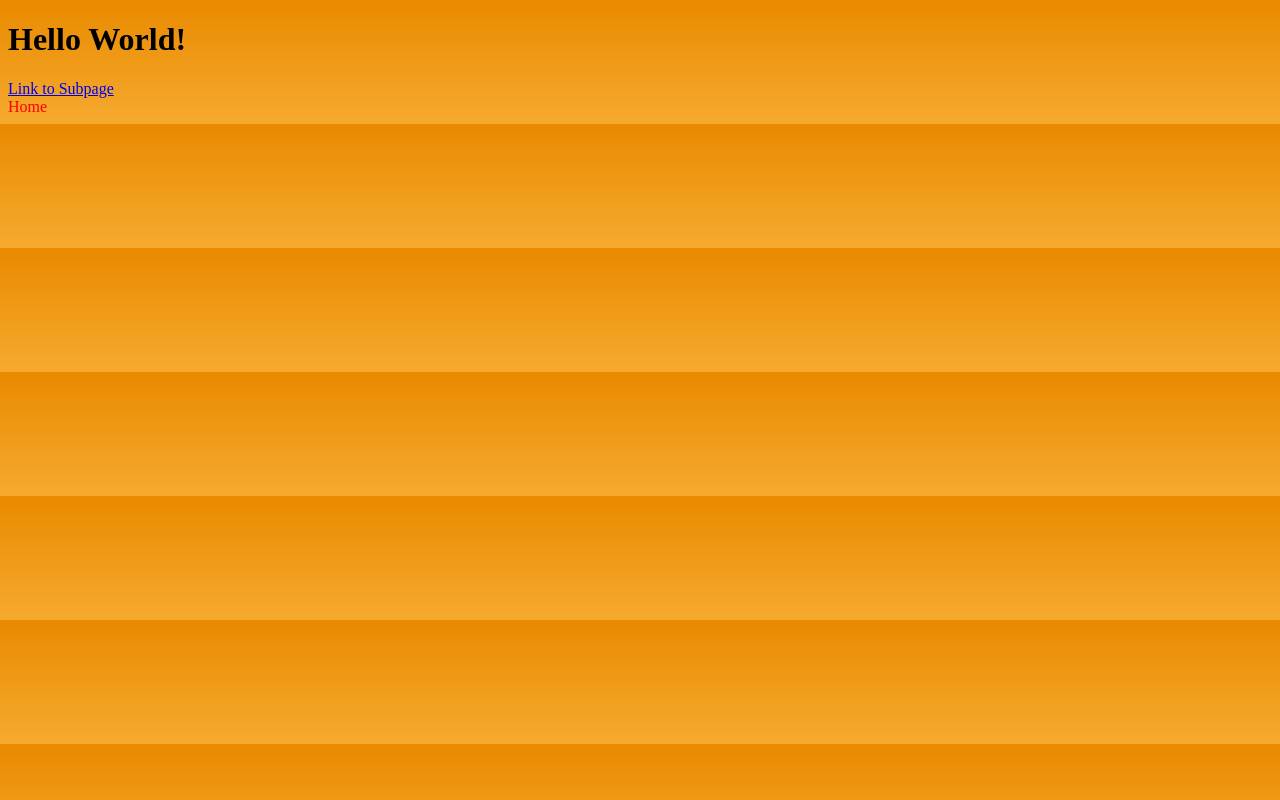
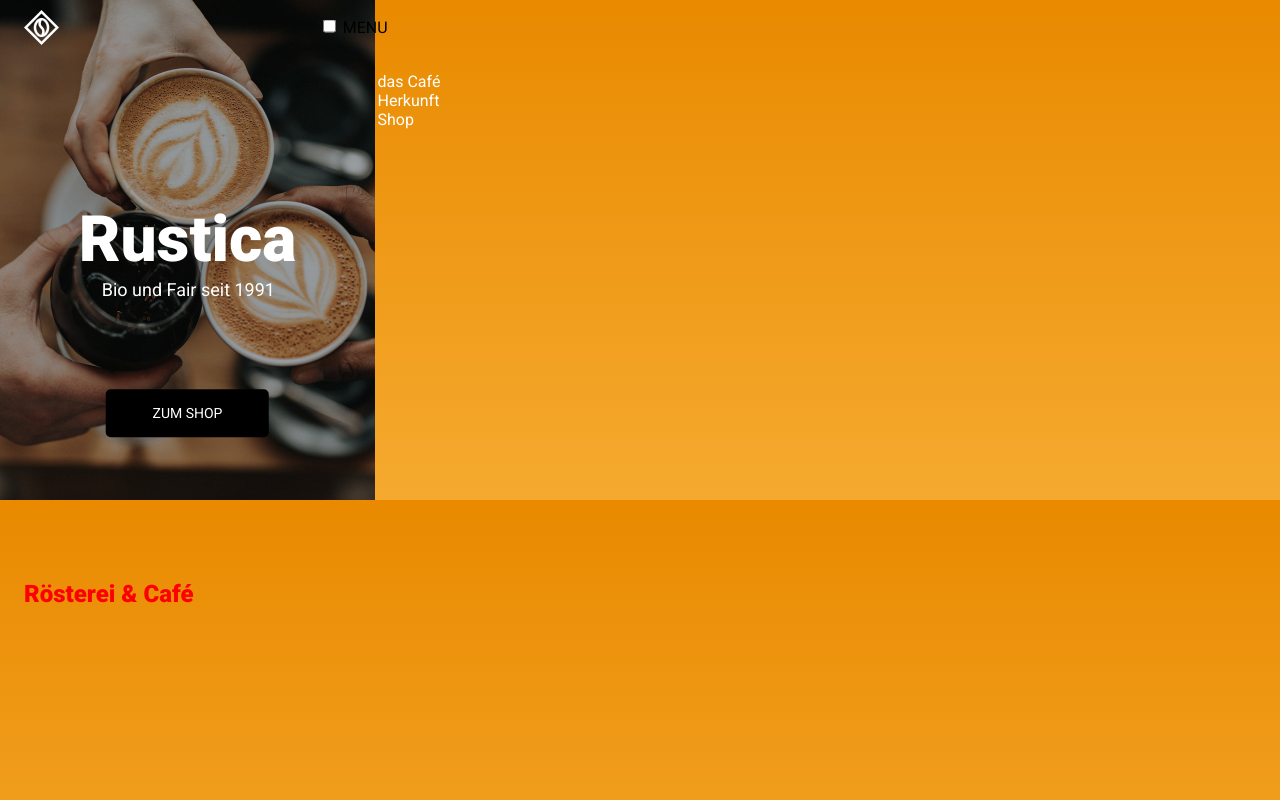
Before and after one commit to EvaHenrike/Rustica, a website built with Parcel: page src/index.html in a window 1280 px wide. Built offline with nearby package versions, Linux system fonts and the light colour scheme; a web font is replaced by a local one.

Commit message:
First Step: Background,Titel,Button

```diff
--- a/src/css/_base.scss
+++ b/src/css/_base.scss
@@ -1,5 +1,9 @@
+$color-basic: #ffffff;
+$color-basicII: 111111;
+$color-black: black;
+
 body {
-  background: blue;
+  background: $color-basic;
 
   @media (min-width: 768px) {
     background: linear-gradient(#e98a00, #f5aa2f);
@@ -8,7 +12,7 @@
 
 main {
   div {
-    color: yellow;
+
 
     @media (min-width: 768px) {
       color: var(--div-color);
--- a/src/css/components/_hero.scss
+++ b/src/css/components/_hero.scss
@@ -1,3 +1,3 @@
 .hero {
-  color: red;
+  color:purple;
 }
--- a/src/css/main.scss
+++ b/src/css/main.scss
@@ -1,7 +1,189 @@
 @import "variables";
 @import "base";
 @import "components/hero";
+@mixin font-color ($col){
+  color: $col;
+}
+@mixin font ($color){
+
+  font-family: Roboto;
+  font-style: normal;
+  font-weight: 400;
+  color: $color;
+}
+
 
 :root {
   --div-color: red;
 }
+
+$color-basic: #ffffff;
+$color-basicII: 111111;
+$color-black: black;
+
+
+
+body {
+  font-family: "Roboto", sans-serif;
+  margin: 0;
+}
+
+.logobox {
+  position: relative;
+}
+
+.logoI {
+  height: 35px;
+  position: absolute;
+  margin-left: 24px;
+  margin-top: 10px;
+}
+
+.logoII {
+  height: 21.7px;
+  margin-left: 33.49px;
+  margin-top: 16.5px;
+  position: absolute;
+}
+
+.navbox {
+  position: absolute;
+  margin-top: 5px;
+}
+.header1 {
+  background-image: linear-gradient(
+      0deg,
+      rgba(0, 0, 0, 0.3),
+      rgba(0, 0, 0, 0.3)
+    ),
+    url("../Images/FEND-Coffee-latte-art-4.png");
+  position: relative;
+  background-size: cover;
+  width: 375px;
+  height: 500.25px;
+  top: 0px;
+}
+.header {
+  /* Rectangle 17 */
+
+  position: absolute;
+  width: 375px;
+  height: 500.25px;
+  left: 0px;
+  top: 0px;
+  background-position: center;
+}
+
+
+.navigation {
+  height: 55px;
+  width: 375px;
+  left: 0px;
+  top: 0px;
+  border-radius: 0px;
+  position: relative;
+  top: 10%;
+  left: 85%;
+  transform: translate(-0%, 30%);
+}
+
+.navigation_list {
+  @include font-color ($color-basic);
+margin-left: 5%;
+
+  li {
+    list-style: none;
+  }
+}
+.textbox {
+  top: 50%;
+  left: 50%;
+  position: absolute;
+  transform: translate(-50%, -50%);
+  text-align: center;
+}
+
+.rusticabox {
+  /* Rustica */
+
+  width: 218px;
+  height: 75px;
+}
+
+.h1 {
+  /* H1 m */
+  margin: 0px;
+
+  font-family: Roboto;
+  font-style: normal;
+  font-weight: 900;
+  font-size: 64px;
+  line-height: 75px;
+  /* identical to box height, or 117% */
+  text-align: center;
+  @include font-color ($color-basic);
+}
+
+.Biobox {
+  /* Bio und Fair seit 1991 */
+
+  width: 174px;
+  height: 21px;
+  left: 100px;
+  top: 268px;
+  transform: translate(13%, 0%);
+}
+.subtitel {
+  /* Subhead m */
+  position: relative;
+  margin: 0px;
+  font-family: Roboto;
+  font-style: normal;
+  font-weight: 400;
+  font-size: 18px;
+  line-height: 21px;
+  /* identical to box height */
+  text-align: center;
+  @include font-color ($color-basic);
+
+}
+
+
+.button:link,
+.button:hover,
+.button:active{
+  text-transform: uppercase;
+  text-decoration: none;
+  background-color: $color-black;
+height: 33px;
+width: 163px;
+padding-top:15px;
+font-size: 14px;
+line-height: 18px;
+  transform: translate(-50%, +190%);
+  position: absolute;
+  border-radius: 5px;
+  @include font ($color-basic);
+}
+
+.Röstbox {
+  /* Rösterei & Café */
+
+  position: absolute;
+  width: 255px;
+  height: 34px;
+  left: 24px;
+  top: 560px;
+}
+
+.h2 {
+  font-family: Roboto;
+  font-style: normal;
+  font-weight: 900;
+  font-size: 36px;
+  line-height: 34px;
+  @include font-color($color-black)
+  /* identical to box height, or 94% */
+
+
+  }
--- a/src/index.html
+++ b/src/index.html
@@ -5,17 +5,66 @@
     <meta name="viewport" content="width=device-width, initial-scale=1.0" />
     <title>Index Page</title>
     <link rel="stylesheet" href="css/main.scss" />
+    <link href="https://fonts.googleapis.com/css2?family=Roboto:wght@400;900&display=swap" rel="stylesheet">
     <link
       href="https://fonts.googleapis.com/css?family=Oregano"
       rel="stylesheet"
     />
   </head>
+  <header class="header1">
+<div>
+    <div class="logobox">
+      <div class="logoboxI">
+        <img src="Images/Vector Kopie.png" alt="" class="logoI" />
+      </div >
+      <div class="logoboxII"><img src="Images/Vector.png" alt="" class="logoII" />
+      </div>
+    </div>
+
+    <div class="navigation">
+<input type="checkbox" class="navigation_checkbox" id="navi-toggle">
+<label for="navi-toggle" class="navigation_button">MENU</label>
+<div class="navigation_background">&nbsp;</div>
+<nav class="navigation_nav">
+<ul class="navigation_list">
+<li> <a href="#" class="navigation_link"></a>das Café</li>
+<li > <a href="#" class="navigation_link"></a>Herkunft</li>
+<li > <a href="#" class="navigation_link"></a>Shop</li>
+</ul>
+</nav>
+    </div>
+  </div>
+
+<div class="textbox">
+  <div class="Rusticabox">
+    <h1 class="h1">Rustica</h1>
+  </div>
+  <div class="Biobox">
+    <sub class="subtitel">Bio und Fair seit 1991</sub>
+  </div>
+
+    <a href="#" class="button">zum Shop</a>
+
+</div>
+
+</header>
   <body>
-    <h1>Hello World!</h1>
+
     <main>
-      <a href="./my-subpage/index.html">Link to Subpage</a>
-      <div>Home</div>
+      <div>
+        <div>
+          <div class="Röstbox">
+            <h2>Rösterei & Café</h2>
+          </div>
+          <div></div>
+          <div></div>
+          <div></div>
+        </div>
+        <div>
+          <div></div>
+        </div>
+      </div>
     </main>
-    <script src="js/index.js"></script>
+
   </body>
 </html>
```
Also changed, not shown: src/Images/FEND-Coffee-latte-art-4.png (added), src/Images/Vector Kopie.png (added), src/Images/Vector.png (added), 3 other files.
